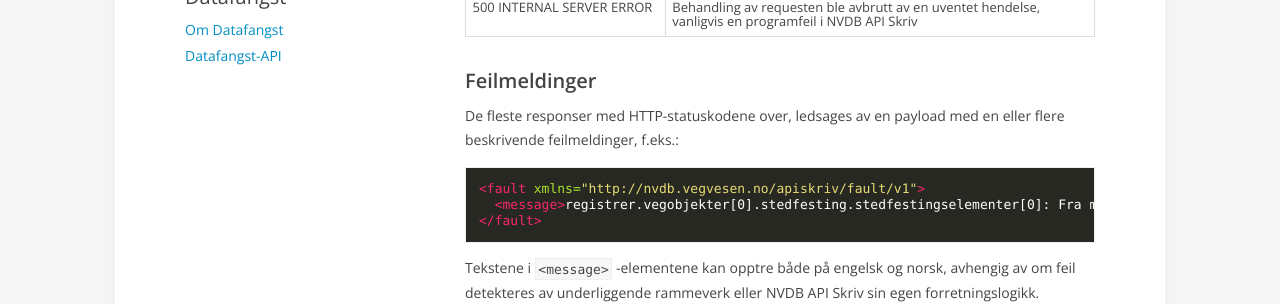
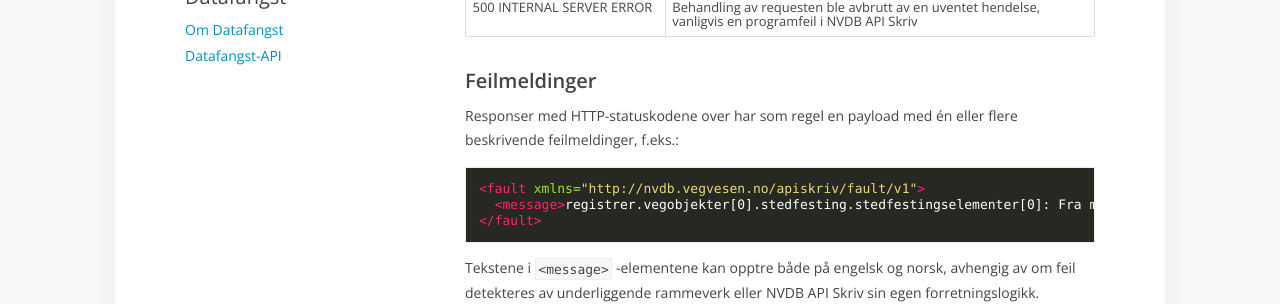
Before and after one commit to nvdb-vegdata/apiskrivdokumentasjon, a Jekyll site: the page built from feilhaandtering.md, in a window 1280 px wide. Shown: the part 782-1086 px from the top of the page. Built offline with Jekyll 4.4.1, drawn with Linux system fonts in a browser that asks for light colours; our own code applies the rules of GitHub Pages for plain Markdown files.

Commit message:
NVDB-5462: Fixed text on http-statuses

````diff
--- a/feilhaandtering.md
+++ b/feilhaandtering.md
@@ -27,7 +27,7 @@ HTTP-status|Typiske årsaker
 
 ### Feilmeldinger
 
-De fleste responser med HTTP-statuskodene over, ledsages av en payload med en eller flere beskrivende feilmeldinger, f.eks.:
+Responser med HTTP-statuskodene over har som regel en payload med én eller flere beskrivende feilmeldinger, f.eks.:
 
 ```xml
 <fault xmlns="http://nvdb.vegvesen.no/apiskriv/fault/v1">
````
